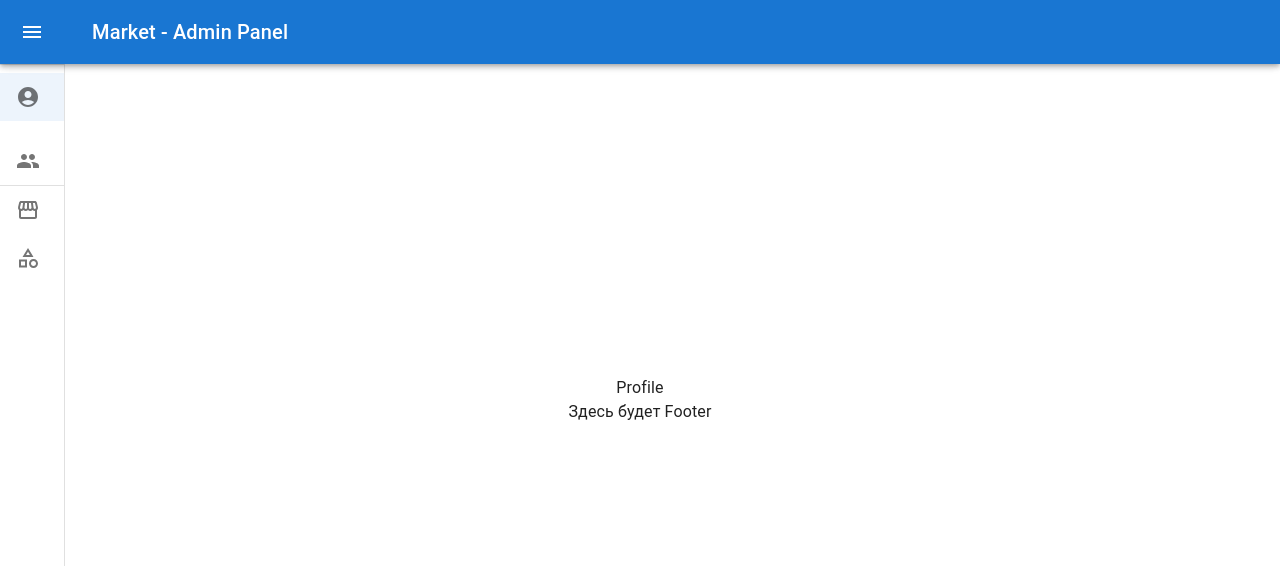
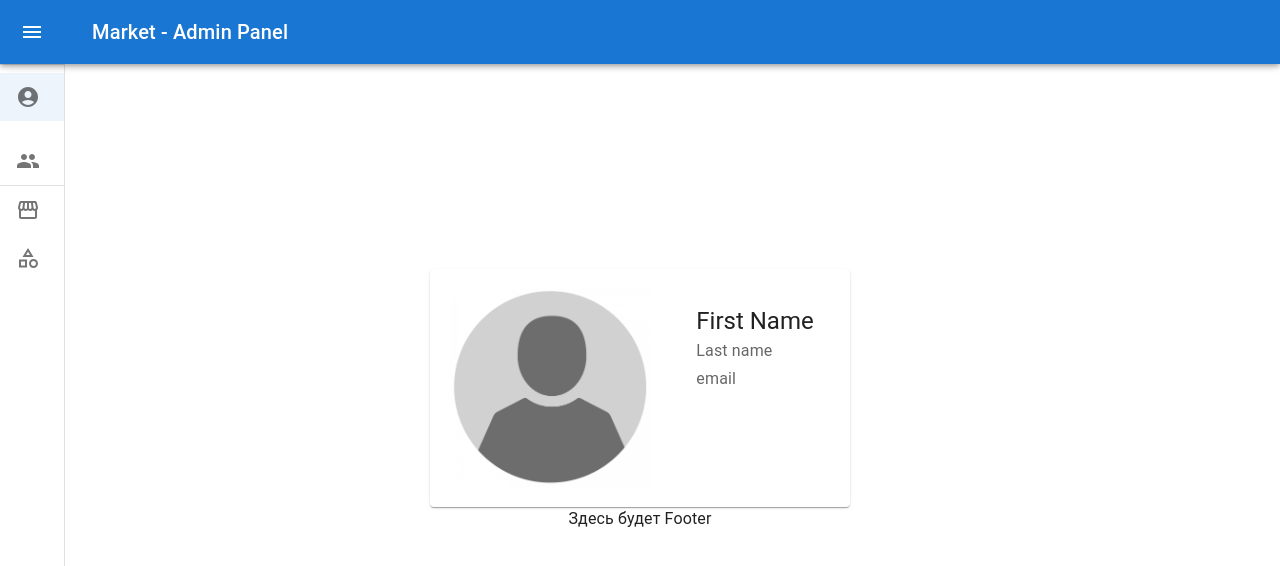
Before and after one commit to Turell7/market, a React (Vite) app in the folder admin-app/: page /profile in a window 1280 px wide. Shown: the top 566 px of the page. Built offline with nearby package versions, Linux system fonts and the light colour scheme.

Commit message:
Add user card

```diff
--- a/admin-app/package.json
+++ b/admin-app/package.json
@@ -12,12 +12,14 @@
     "@emotion/react": "^11.10.5",
     "@emotion/styled": "^11.10.5",
     "@mui/icons-material": "^5.11.0",
-    "@mui/material": "^5.11.7",
+    "@mui/material": "^5.11.8",
+    "@mui/styled-engine-sc": "^5.11.0",
     "@tanstack/react-query": "^4.24.4",
     "axios": "^1.3.2",
     "react": "^18.2.0",
     "react-dom": "^18.2.0",
-    "react-router-dom": "^6.8.1"
+    "react-router-dom": "^6.8.1",
+    "styled-components": "^5.3.6"
   },
   "devDependencies": {
     "@types/react": "^18.0.27",
--- a/admin-app/src/pages/Profile/index.jsx
+++ b/admin-app/src/pages/Profile/index.jsx
@@ -1,3 +1,32 @@
+import Box from '@mui/material/Box'
+import Card from '@mui/material/Card'
+import CardContent from '@mui/material/CardContent'
+import CardMedia from '@mui/material/CardMedia'
+import Typography from '@mui/material/Typography'
+import userDefault from '../../assets/userDefault.jpeg'
+
 export function Profile() {
-  return <div>Profile</div>
+  return (
+    <Card sx={{ display: 'flex', padding: '20px 20px' }}>
+      <CardMedia
+        component="img"
+        sx={{ width: 200, mr: '30px' }}
+        image={userDefault}
+        alt="User image"
+      />
+      <Box sx={{ display: 'flex', flexDirection: 'column', textAlign: 'left' }}>
+        <CardContent sx={{ flex: '1 0 auto' }}>
+          <Typography component="div" variant="h5">
+            First Name
+          </Typography>
+          <Typography variant="subtitle1" color="text.secondary" component="div">
+            Last name
+          </Typography>
+          <Typography variant="subtitle1" color="text.secondary" component="div">
+            email
+          </Typography>
+        </CardContent>
+      </Box>
+    </Card>
+  )
 }
```
Also changed, not shown: admin-app/src/assets/userDefault.jpeg (added), 1 other file (tests, documents, lock files or other folders).
